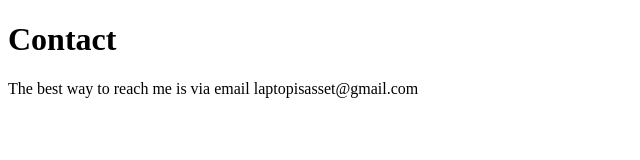
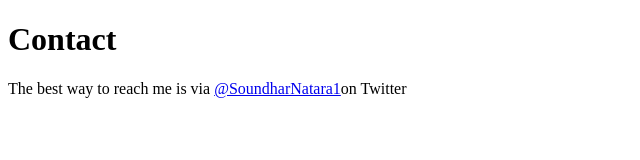
Before and after one commit to laptopisasset/gatsby-bootcamp, a Gatsby site: page /contact in a window 1280 px wide. Shown: the whole page, without its empty margins (0-640 px from the left). Built offline with nearby package versions, Linux system fonts and the light colour scheme; Gatsby itself is replaced by a stand-in of ours.

Commit message:
Added Link from about to contact and added link to twitter handle.

```diff
--- a/src/pages/about.js
+++ b/src/pages/about.js
@@ -1,10 +1,14 @@
 import React from "react"
+import { Link } from "gatsby"
 
 const AboutPage = () => {
   return (
     <div>
       <h1>About Me</h1>
       <p>I currently work as full-stack developer.</p>
+      <p>
+        <Link to="/contact">Want to work with me? Reach out.</Link>
+      </p>
     </div>
   )
 }
--- a/src/pages/contact.js
+++ b/src/pages/contact.js
@@ -4,7 +4,13 @@
   return (
     <div>
       <h1>Contact</h1>
-      <p>The best way to reach me is via email laptopisasset@gmail.com</p>
+      <p>
+        The best way to reach me is via{" "}
+        <a href="https://twitter.com/@SoundharNatara1" target="_blank">
+          @SoundharNatara1
+        </a>
+        on Twitter
+      </p>
     </div>
   )
 }
```
